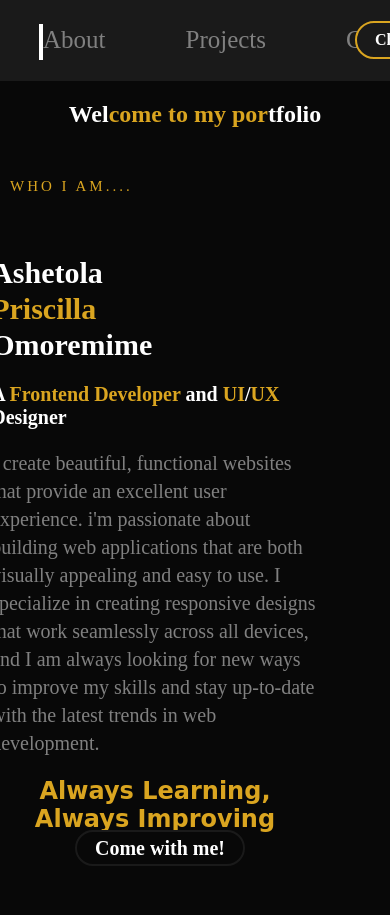
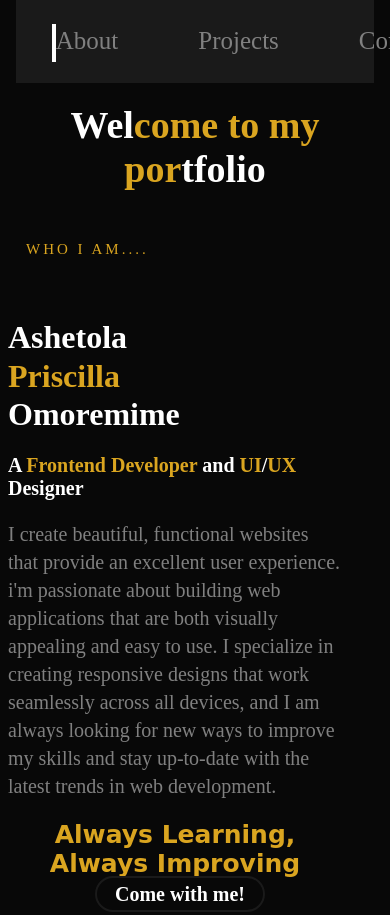
Before and after one commit to Cilla-Dev/Cilla_Dev, a plain HTML site: page index.html in a window 390 px wide. Shown: the top 915 px of the page. Drawn offline with Linux system fonts and the light colour scheme.

Commit message:
Update style.css

```diff
--- a/style.css
+++ b/style.css
@@ -299,19 +299,13 @@ footer{
     display: block;
 }
 @media (max-width: 600px) {
-    * {
-    max-width: 100% !important;
-    box-sizing: border-box !important;
-  }
-  body {
-    overflow-x: hidden !important;
+  body, main, section, .container, .about, .hero {
+    padding-left: 16px !important;
+    padding-right: 16px !important;
   }
   h1 {
-    font-size: 30px !important;
+    font-size: 32px !important;
     line-height: 1.2 !important;
     word-break: break-word !important;
   }
-  h2 {
-    font-size: 24px !important;
-  }
 }
```
